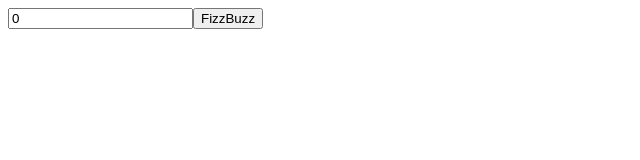
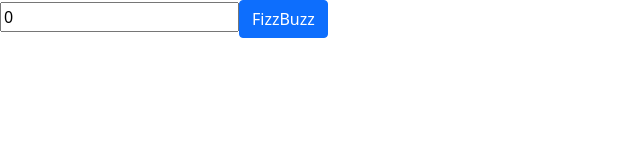
Before and after one commit to Caro-CF/FizzBuzzVue, a plain HTML site: page index.html in a window 1280 px wide. Shown: the whole page, without its empty margins (0-640 px from the left). Drawn offline with nearby package versions, Linux system fonts and the light colour scheme.

Commit message:
add bootstrap

```diff
--- a/index.html
+++ b/index.html
@@ -5,12 +5,13 @@
     <meta http-equiv="X-UA-Compatible" content="IE=edge" />
     <meta name="viewport" content="width=device-width, initial-scale=1.0" />
     <script src="https://unpkg.com/vue@3"></script>
+    <link href="https://cdn.jsdelivr.net/npm/bootstrap@5.1.3/dist/css/bootstrap.min.css" rel="stylesheet" integrity="sha384-1BmE4kWBq78iYhFldvKuhfTAU6auU8tT94WrHftjDbrCEXSU1oBoqyl2QvZ6jIW3" crossorigin="anonymous">
     <title>FizzBuzz Vue</title>
   </head>
   <body>
     <div id="app">
       <input v-model="i" type="text" placeholder="Entrer un chiffre" />
-      <button @click="FizzBuzz(i)">FizzBuzz</button>
+      <button @click="FizzBuzz(i)" class="btn btn-primary">FizzBuzz</button>
       <span>{{ message }}</span>
     </div>
   </body>
```
